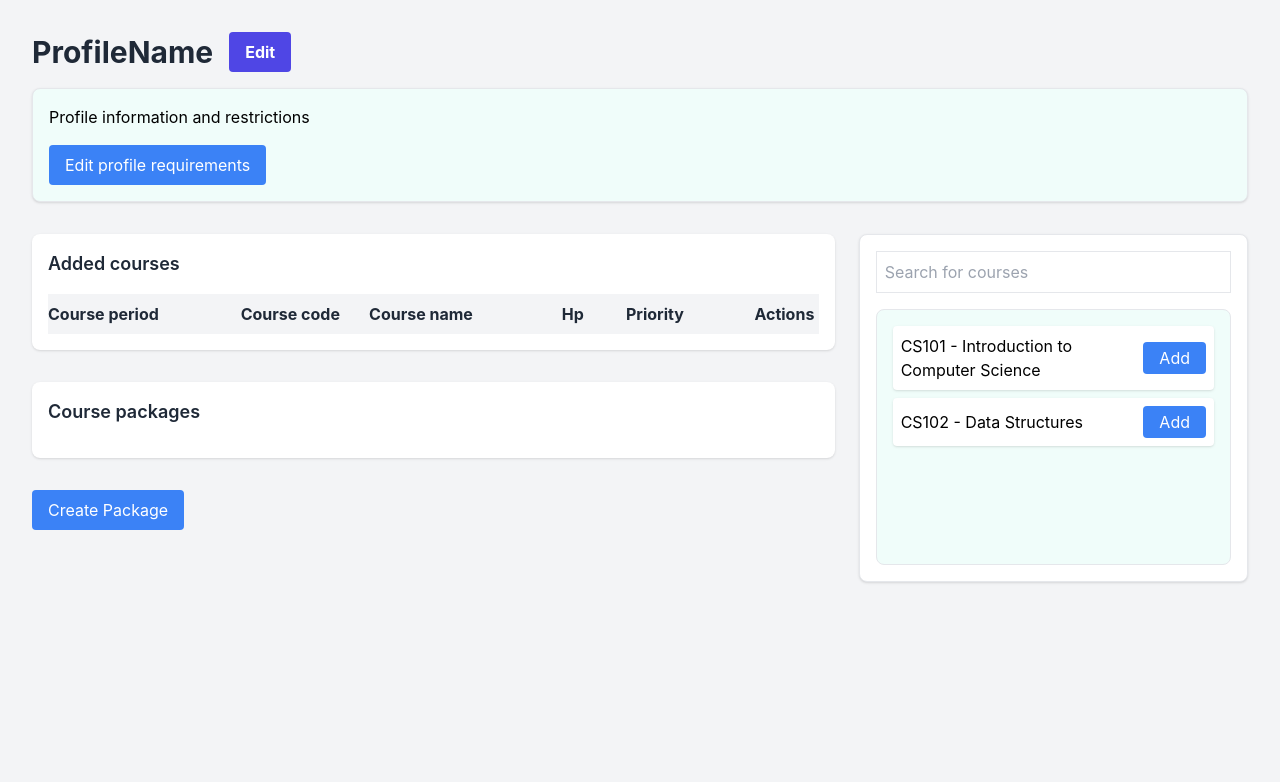
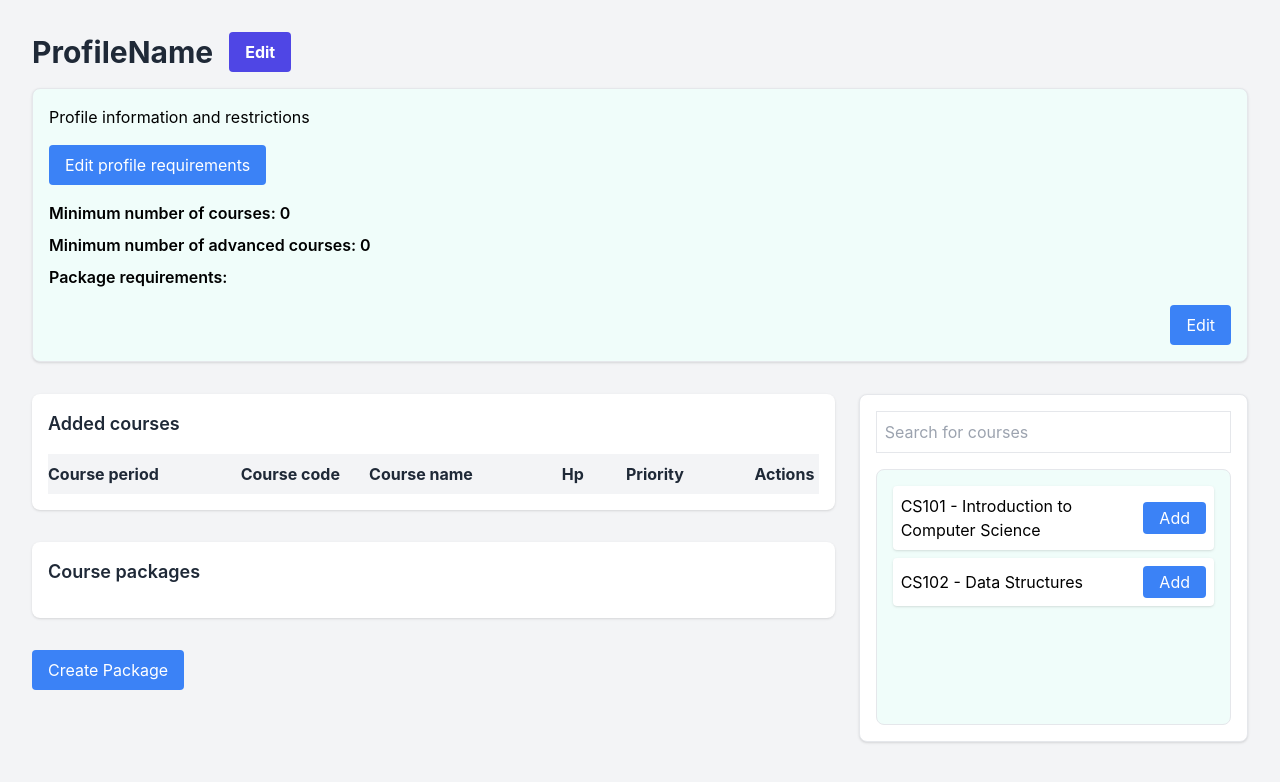
Before and after one commit to WebLabs-AB/MasterChooserApplication, a React (Create React App) app in the folder Frontend/masterfrontend/: page /teachermasterprofile in a window 1280 px wide. Shown: the top 782 px of the page. Built offline with nearby package versions, Linux system fonts and the light colour scheme.

Commit message:
"Minor changes"

```diff
--- a/Frontend/masterfrontend/src/Screens/TeacherMasterProfilePage.tsx
+++ b/Frontend/masterfrontend/src/Screens/TeacherMasterProfilePage.tsx
@@ -74,18 +74,16 @@ const fakeCourses = [
   { id: 2, period: 'Spring 2025', code: 'CS102', name: 'Data Structures', hp: 5, priority: 'Optional' },
 ];
 
-// Component to handle profile requirement editing in a modal dialog
+// Component to handle profile requirement editing directly in the profile section
 const ProfileRequirementsDialog: React.FC<ProfileRequirementsDialogProps> = ({
-  isOpen,
-  closeDialog,
   saveRequirements,
   packages
 }) => {
-  // Local state to manage input fields within the dialog
+  // Local state to manage input fields within the profile section
   const [minCourses, setMinCourses] = useState<number>(0);
   const [minAdvancedCourses, setMinAdvancedCourses] = useState<number>(0);
-  const [selectedEducations, setSelectedEducations] = useState<string[]>([]);
   const [packageRequirements, setPackageRequirements] = useState<ProfileRequirements['packageRequirements']>([]);
+  const [isEditing, setIsEditing] = useState<boolean>(false);
 
   // Sync package options with the passed-down props whenever they change
   useEffect(() => {
@@ -96,35 +94,36 @@ const ProfileRequirementsDialog: React.FC<ProfileRequirementsDialogProps> = ({
     })));
   }, [packages]);
 
-  // Handle form submission by calling the passed-in save function
+  // Save the updated requirements and propagate the update upwards
   const handleSave = () => {
     saveRequirements({
       minCourses,
       minAdvancedCourses,
-      selectedEducations,
+      selectedEducations: [], // Placeholder for selected educations, adjust as needed
       packageRequirements
     });
-    closeDialog();
+    setIsEditing(false); // Disable editing mode after saving
   };
 
-  // Render the dialog UI using Headless UI's Transition and Dialog components
+  // Render the input fields for editing profile requirements
   return (
-    <Transition show={isOpen} as={Fragment}>
-      <Dialog as="div" className="fixed inset-0 z-10 overflow-y-auto" onClose={closeDialog}>
-        <div className="min-h-screen px-4 text-center">
-          <Transition.Child
-            as={Fragment}
-            enter="ease-out duration-300"
-            enterFrom="opacity-0 scale-95"
-            enterTo="opacity-100 scale-100"
-            leave="ease-in duration-200"
-            leaveFrom="opacity-100 scale-100"
-            leaveTo="opacity-0 scale-95"
-          >
-            <div className="inline-block w-full max-w-lg p-6 my-8 overflow-hidden text-left align-middle transition-all transform bg-white shadow-xl rounded-2xl">
-              <Dialog.Title as="h3" className="text-lg font-medium leading-6 text-gray-900">Edit Profile Requirements</Dialog.Title>
-              <form onSubmit={(e) => e.preventDefault()}>
     <div className="mt-4">
+      {!isEditing ? (
+        <div>
+          <p className="font-semibold">Minimum number of courses: {minCourses}</p>
+          <p className="font-semibold mt-2">Minimum number of advanced courses: {minAdvancedCourses}</p>
+          <p className="font-semibold mt-2">Package requirements:</p>
+          {packageRequirements.map(req => (
+            <p key={req.packageId} className="mt-1">{req.packageName}: {req.minCourses}</p>
+          ))}
+          <div className="mt-4 flex justify-end">
+            <button className="bg-blue-500 text-white px-4 py-2 rounded hover:bg-blue-700" onClick={() => setIsEditing(true)}>
+              Edit
+            </button>
+          </div>
+        </div>
+      ) : (
+        <div>
           <label className="block text-sm font-medium text-gray-700">Minimum number of courses:</label>
           <input
             type="number"
@@ -132,18 +131,14 @@ const ProfileRequirementsDialog: React.FC<ProfileRequirementsDialogProps> = ({
             value={minCourses}
             onChange={(e) => setMinCourses(Number(e.target.value))}
           />
-                </div>
-                <div className="mt-4">
-                  <label className="block text-sm font-medium text-gray-700">Minimum number of advanced courses:</label>
+          <label className="block text-sm font-medium text-gray-700 mt-4">Minimum number of advanced courses:</label>
           <input
             type="number"
             className="mt-1 block w-full px-3 py-2 border border-gray-300 rounded-md shadow-sm"
             value={minAdvancedCourses}
             onChange={(e) => setMinAdvancedCourses(Number(e.target.value))}
           />
-                </div>
-                <div className="mt-4">
-                  <label className="block text-sm font-medium text-gray-700">Package requirements:</label>
+          <label className="block text-sm font-medium text-gray-700 mt-4">Package requirements:</label>
           {packageRequirements.map((req, index) => (
             <div key={req.packageId} className="flex justify-between items-center mt-2">
               <span>{req.packageName}</span>
@@ -159,21 +154,17 @@ const ProfileRequirementsDialog: React.FC<ProfileRequirementsDialogProps> = ({
               />
             </div>
           ))}
-                </div>
           <div className="mt-4 flex justify-end">
             <button type="button" className="bg-blue-500 text-white px-4 py-2 rounded hover:bg-blue-700" onClick={handleSave}>
               Save
             </button>
-                  <button type="button" className="bg-gray-500 text-white px-4 py-2 rounded ml-2" onClick={closeDialog}>
+            <button type="button" className="bg-gray-500 text-white px-4 py-2 rounded ml-2" onClick={() => setIsEditing(false)}>
               Cancel
             </button>
           </div>
-              </form>
         </div>
-          </Transition.Child>
+      )}
     </div>
-      </Dialog>
-    </Transition>
   );
 };
 
```
Lines whose indentation alone changed are shown as unchanged.
